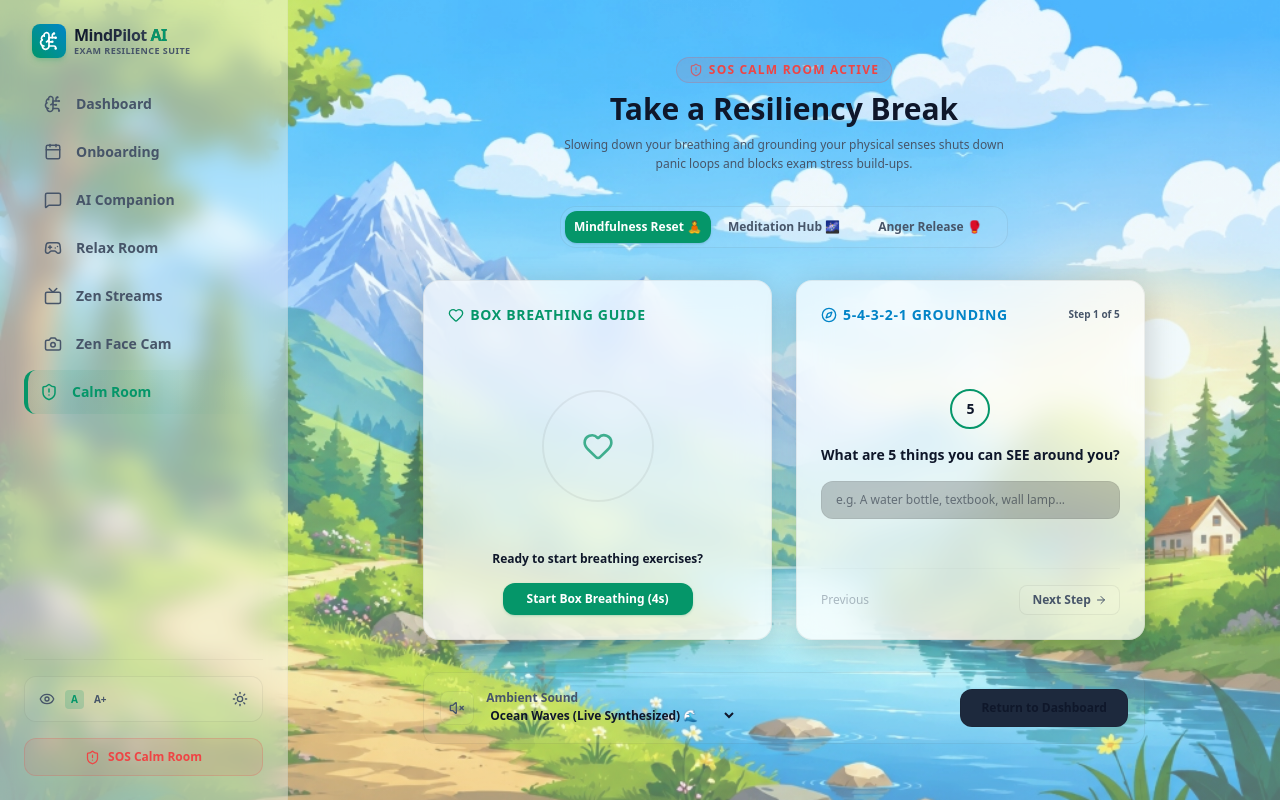
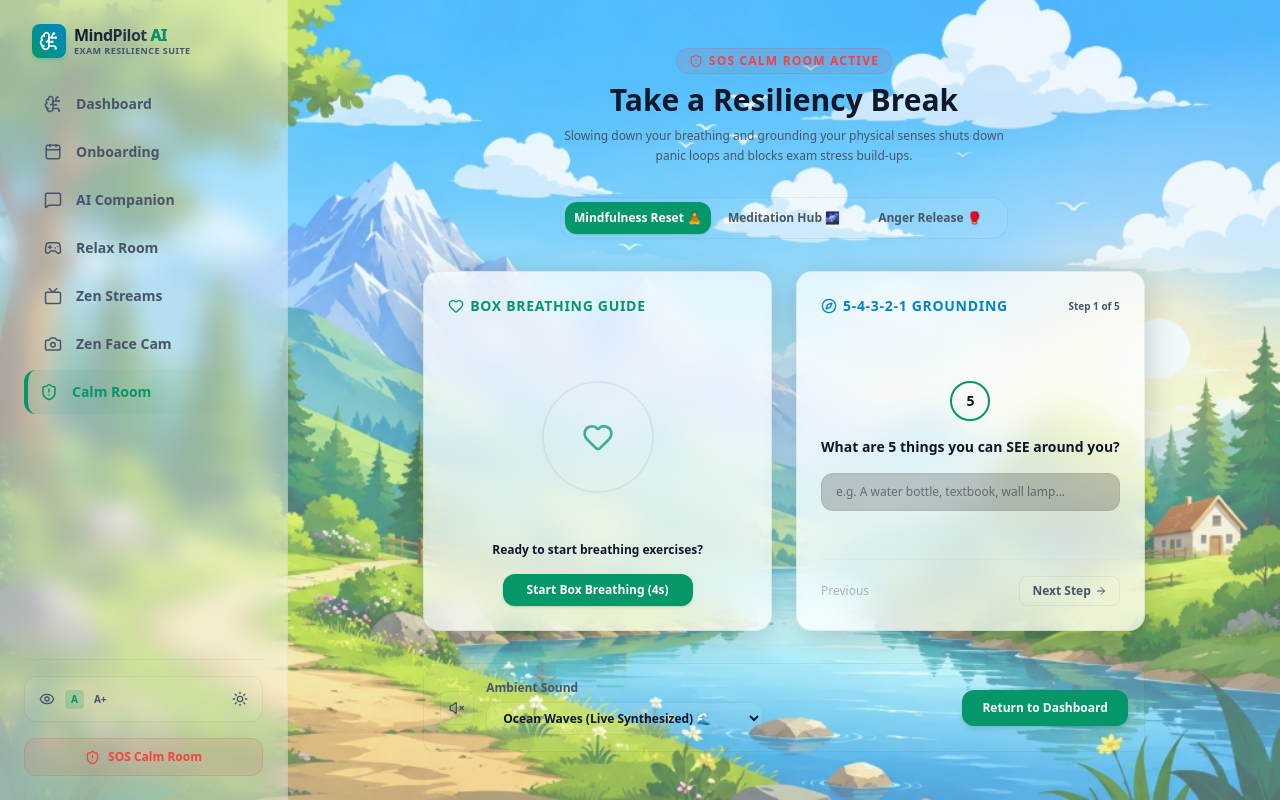
Before and after one commit to br-bit3194/mindpilot-ai, a Next.js app: page /calm-room in a window 1280 px wide. Built offline with nearby package versions, Linux system fonts and the light colour scheme.

Commit message:
style: improve UI contrast and button colors on dashboard, companion, relax, calm, and zen streams pages

```diff
--- a/app/calm-room/page.tsx
+++ b/app/calm-room/page.tsx
@@ -1042,19 +1042,19 @@ export default function CalmRoomPage() {
             <select
               value={ambientTheme}
               onChange={(e) => setAmbientTheme(e.target.value as any)}
-              className="bg-transparent text-foreground font-bold border-none focus:outline-none p-0 cursor-pointer"
+              className="bg-white/10 hover:bg-white/20 text-foreground font-bold border border-card-border rounded-xl px-3 py-1.5 focus:outline-none focus:ring-2 focus:ring-primary cursor-pointer text-xs mt-1.5 transition-all block w-full"
               aria-label="Select ambient audio theme"
             >
-              <option value="Ocean Waves" className="bg-slate-900">Ocean Waves (Live Synthesized) 🌊</option>
-              <option value="Rainfall" className="bg-slate-900">Rainfall (Live Synthesized) 🌧️</option>
-              <option value="Binaural Beats" className="bg-slate-900">Binaural Focus Beats (Theta Waves) 🧠</option>
+              <option value="Ocean Waves" className="bg-white text-slate-800 font-semibold">Ocean Waves (Live Synthesized) 🌊</option>
+              <option value="Rainfall" className="bg-white text-slate-800 font-semibold">Rainfall (Live Synthesized) 🌧️</option>
+              <option value="Binaural Beats" className="bg-white text-slate-800 font-semibold">Binaural Focus Beats (Theta Waves) 🧠</option>
             </select>
           </div>
         </div>
 
         <Link
           href="/"
-          className="bg-slate-800 hover:bg-slate-700 text-foreground font-bold text-xs px-5 py-2.5 rounded-xl border border-card-border focus:ring-2 focus:ring-primary outline-none"
+          className="bg-primary hover:bg-primary/90 text-white font-bold text-xs px-5 py-2.5 rounded-xl transition-all focus:ring-2 focus:ring-primary outline-none shadow-md"
         >
           Return to Dashboard
         </Link>
--- a/app/companion/page.tsx
+++ b/app/companion/page.tsx
@@ -229,7 +229,7 @@ function ChatInterface() {
       {/* Right Column: Conversational Workspace */}
       <div className="lg:col-span-3 glass-panel rounded-2xl flex flex-col justify-between overflow-hidden h-full">
         {/* Chat Header */}
-        <div className="bg-slate-900/35 border-b border-card-border px-4 py-3 flex items-center justify-between">
+        <div className="bg-white/40 border-b border-card-border px-4 py-3 flex items-center justify-between">
           <div className="flex items-center gap-2.5">
             <Link href="/" className="lg:hidden text-text-muted hover:text-foreground mr-1" aria-label="Back to dashboard">
               <ArrowLeft size={18} />
@@ -290,7 +290,7 @@ function ChatInterface() {
                 <div className="space-y-1">
                   <div className={`p-3 rounded-2xl text-xs leading-relaxed border ${
                     isAI
-                      ? 'bg-slate-800/60 border-card-border text-foreground rounded-tl-none'
+                      ? 'bg-white/80 border border-slate-200/60 text-slate-800 rounded-tl-none shadow-sm'
                       : 'bg-primary/15 border-primary/20 text-foreground rounded-tr-none'
                   }`}>
                     {msg.text.split('\n').map((para, i) => (
@@ -311,7 +311,7 @@ function ChatInterface() {
               <div className="w-7 h-7 rounded-full bg-primary flex items-center justify-center text-white shrink-0" aria-hidden="true">
                 <Brain size={12} />
               </div>
-              <div className="bg-slate-800/60 border border-card-border p-3 rounded-2xl rounded-tl-none flex items-center gap-1.5" aria-label="AI is compiling insights">
+              <div className="bg-white/80 border border-slate-200/60 p-3 rounded-2xl rounded-tl-none flex items-center gap-1.5 shadow-sm" aria-label="AI is compiling insights">
                 <span className="w-1.5 h-1.5 bg-text-muted rounded-full animate-bounce"></span>
                 <span className="w-1.5 h-1.5 bg-text-muted rounded-full animate-bounce [animation-delay:0.2s]"></span>
                 <span className="w-1.5 h-1.5 bg-text-muted rounded-full animate-bounce [animation-delay:0.4s]"></span>
@@ -323,7 +323,7 @@ function ChatInterface() {
         </div>
 
         {/* Quick Suggestion Chips */}
-        <div className="px-4 py-2 border-t border-card-border bg-slate-900/10">
+        <div className="px-4 py-2 border-t border-card-border bg-white/20">
           <div className="flex items-center gap-1 text-[10px] text-text-muted mb-1.5 uppercase font-bold tracking-wider">
             <Sparkles size={10} className="text-secondary" />
             Quick resilience queries
@@ -342,14 +342,14 @@ function ChatInterface() {
         </div>
 
         {/* Input box */}
-        <div className="p-3 bg-slate-900/35 border-t border-card-border flex items-center gap-2">
+        <div className="p-3 bg-white/40 border-t border-card-border flex items-center gap-2">
           <textarea
             rows={1}
             value={inputMessage}
             onChange={(e) => setInputMessage(e.target.value)}
             onKeyDown={handleKeyDown}
             placeholder="Talk to your resilience co-pilot..."
-            className="flex-1 bg-black/30 border border-card-border rounded-xl px-3.5 py-2.5 text-xs text-foreground focus:ring-1 focus:ring-primary focus:outline-none placeholder-text-muted/50 resize-none max-h-20"
+            className="flex-1 bg-white/90 border border-slate-200/80 rounded-xl px-3.5 py-2.5 text-xs text-slate-800 focus:ring-1 focus:ring-primary focus:outline-none placeholder-slate-400/80 resize-none max-h-20"
             aria-label="AI companion message text field"
           />
           <button
--- a/app/layout.tsx
+++ b/app/layout.tsx
@@ -18,8 +18,9 @@ export default function RootLayout({
     <html
       lang="en"
       className="h-full antialiased"
+      suppressHydrationWarning
     >
-      <body className="min-h-full flex flex-col bg-background text-foreground">
+      <body className="min-h-full flex flex-col bg-background text-foreground" suppressHydrationWarning>
         <ClientShell>{children}</ClientShell>
       </body>
     </html>
--- a/app/page.tsx
+++ b/app/page.tsx
@@ -189,7 +189,7 @@ export default function DashboardPage() {
 
             <button
               onClick={resetToDemoMode}
-              className="flex items-center gap-1.5 bg-slate-800 hover:bg-slate-700 text-text-muted hover:text-foreground text-xs font-bold px-4 py-2 rounded-xl border border-card-border transition-all focus:ring-2 focus:ring-primary outline-none cursor-pointer"
+              className="flex items-center gap-1.5 bg-red-600 hover:bg-red-700 text-white text-xs font-bold px-4 py-2 rounded-xl border border-red-700 transition-all focus:ring-2 focus:ring-red-500 outline-none cursor-pointer"
               title="Reset storage to default pre-seeded JEE Student A parameters for testing"
               aria-label="Seed Demo Data"
             >
--- a/app/relax/page.tsx
+++ b/app/relax/page.tsx
@@ -267,7 +267,7 @@ export default function RelaxRoomPage() {
         </div>
         <Link
           href="/"
-          className="bg-slate-800 hover:bg-slate-700 text-foreground font-bold text-xs px-4 py-2 rounded-xl border border-card-border transition-all focus:ring-2 focus:ring-primary outline-none"
+          className="bg-primary hover:bg-primary/90 text-white font-bold text-xs px-4 py-2 rounded-xl transition-all focus:ring-2 focus:ring-primary outline-none shadow-md"
         >
           Return to Dashboard
         </Link>
@@ -350,7 +350,7 @@ export default function RelaxRoomPage() {
                 <span className="text-[10px] text-primary uppercase font-bold tracking-widest block mb-1">
                   Co-pilot Whisper
                 </span>
-                <p className="text-sm font-semibold text-foreground italic leading-relaxed">
+                <p className="text-sm font-semibold text-white italic leading-relaxed">
                   "{lastAffirmation}"
                 </p>
               </div>
--- a/app/zen-streams/page.tsx
+++ b/app/zen-streams/page.tsx
@@ -28,7 +28,7 @@ export default function ZenStreamsPage() {
         </div>
         <Link
           href="/"
-          className="bg-slate-800 hover:bg-slate-700 text-foreground font-bold text-xs px-4 py-2 rounded-xl border border-card-border transition-all focus:ring-2 focus:ring-primary outline-none"
+          className="bg-primary hover:bg-primary/90 text-white font-bold text-xs px-4 py-2 rounded-xl transition-all focus:ring-2 focus:ring-primary outline-none shadow-md"
         >
           Return to Dashboard
         </Link>
```
